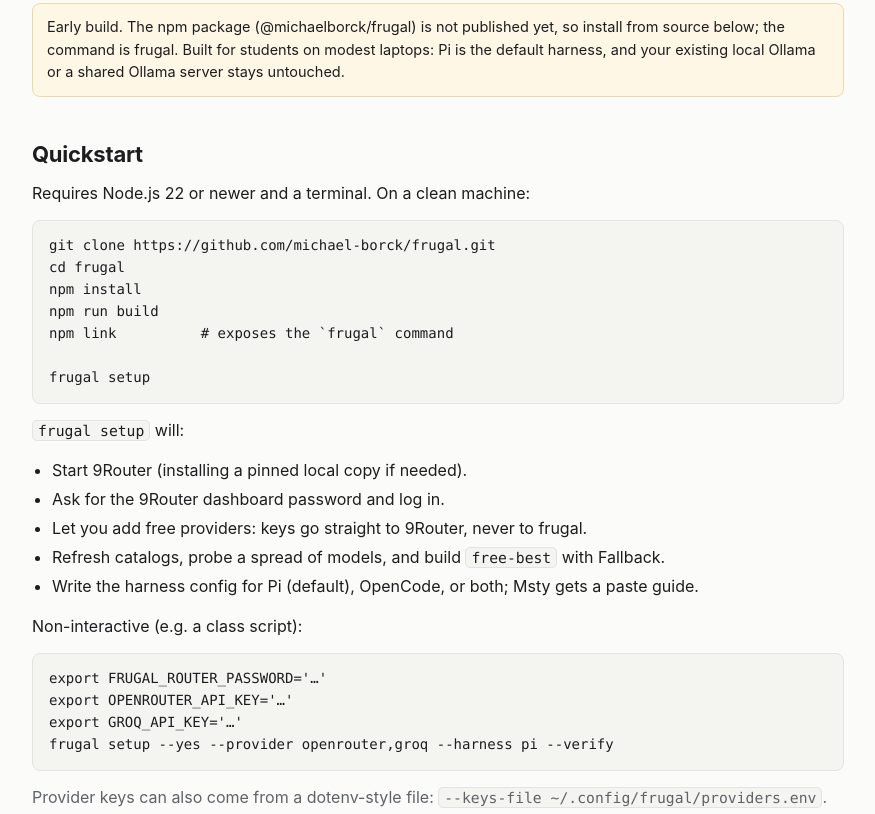
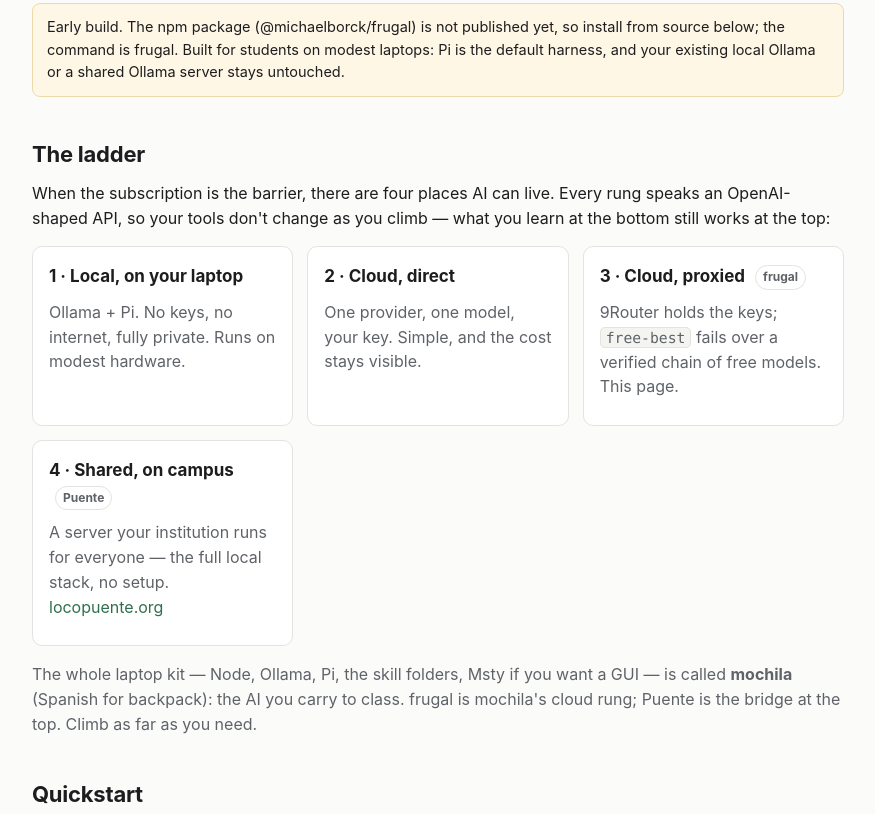
Before and after one commit to michael-borck/frugal, a website: page docs/index.html in a window 1280 px wide. Shown: the part 369-1183 px from the top of the page, without its empty margins (202-1077 px from the left). Drawn offline with Linux system fonts and the light colour scheme.

Commit message:
Add the access ladder: mochila kit framing and Puente as the campus rung
Four places AI can live when the subscription is the barrier — local
laptop, direct cloud, proxied cloud (frugal), shared campus server
(Puente) — all speaking OpenAI-shaped APIs. Names the laptop kit
(node + ollama + pi + skills + msty) mochila, with frugal as its
cloud rung.

```diff
--- a/docs/index.html
+++ b/docs/index.html
@@ -75,6 +75,7 @@
   <nav>
     <a href="https://github.com/michael-borck/frugal">GitHub</a>
     <a href="#quickstart">Quickstart</a>
+    <a href="#ladder">The ladder</a>
     <a href="#docs">Docs</a>
   </nav>
 </header>
@@ -95,6 +96,36 @@
     students on modest laptops: Pi is the default harness, and your existing local Ollama or a
     shared Ollama server stays untouched.
   </div>
+
+  <h2 id="ladder">The ladder</h2>
+  <p>
+    When the subscription is the barrier, there are four places AI can live. Every rung speaks an
+    OpenAI-shaped API, so your tools don't change as you climb — what you learn at the bottom
+    still works at the top:
+  </p>
+  <div class="grid">
+    <div class="card">
+      <h3>1 · Local, on your laptop</h3>
+      <p class="muted">Ollama + Pi. No keys, no internet, fully private. Runs on modest hardware.</p>
+    </div>
+    <div class="card">
+      <h3>2 · Cloud, direct</h3>
+      <p class="muted">One provider, one model, your key. Simple, and the cost stays visible.</p>
+    </div>
+    <div class="card">
+      <h3>3 · Cloud, proxied <span class="tag">frugal</span></h3>
+      <p class="muted">9Router holds the keys; <code>free-best</code> fails over a verified chain of free models. This page.</p>
+    </div>
+    <div class="card">
+      <h3>4 · Shared, on campus <span class="tag">Puente</span></h3>
+      <p class="muted">A server your institution runs for everyone — the full local stack, no setup. <a href="https://locopuente.org">locopuente.org</a></p>
+    </div>
+  </div>
+  <p class="muted">
+    The whole laptop kit — Node, Ollama, Pi, the skill folders, Msty if you want a GUI — is called
+    <strong>mochila</strong> (Spanish for backpack): the AI you carry to class. frugal is mochila's
+    cloud rung; Puente is the bridge at the top. Climb as far as you need.
+  </p>
 
   <h2 id="quickstart">Quickstart</h2>
   <p>Requires Node.js 22 or newer and a terminal. On a clean machine:</p>
```
Also changed, not shown: README.md.
